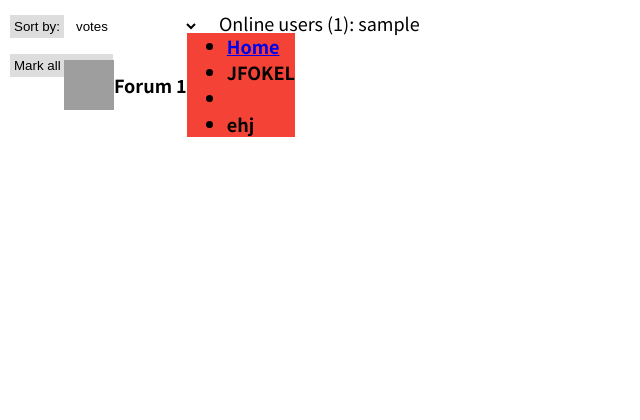
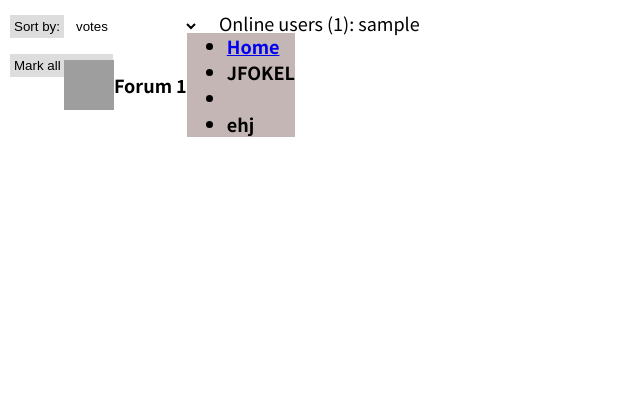
Before and after one commit to ethandhunt/Forum1, a PHP site: page /forum.php in a window 1280 px wide. Shown: the top 420 px of the page, without its empty margins (0-640 px from the left). Run offline with PHP 8.4, Linux system fonts and the light colour scheme; the visitor is signed in with stand-in values (Sample User, id 1); data that the repository does not hold is empty; grey boxes are pictures that could not be loaded.

Commit message:
modified:   style/style.css

```diff
--- a/style/style.css
+++ b/style/style.css
@@ -42,7 +42,7 @@ body {
 }
 
 .nav-links {
-    background-color: #f44336;
+    background-color: #c4b6b5;
 }
 
 /* li, a {
```
